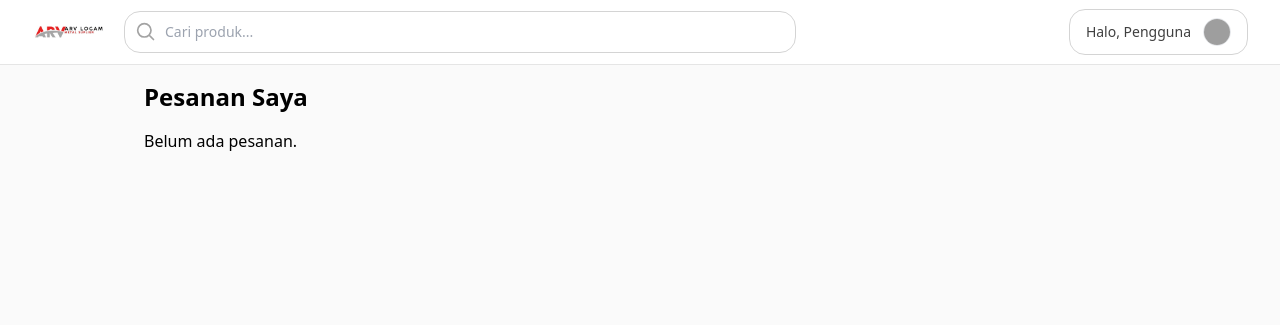
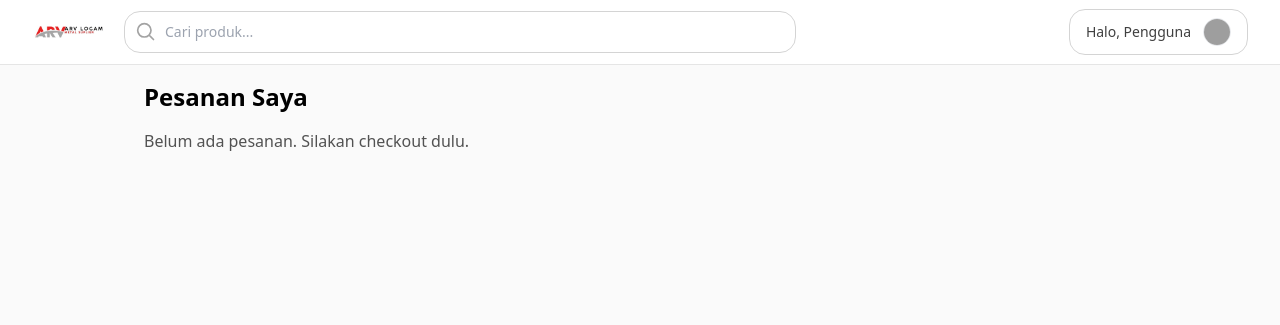
Before and after one commit to ARVLogam/my-flask-app, a Flask app: template templates/orders_me.html in a window 1280 px wide. Shown: the top 325 px of the page. Run offline with Flask 3, Linux system fonts and the light colour scheme; the template is opened without the code that fills it, so the values that code supplies are empty; some libraries are stand-ins or nearby versions; grey boxes are pictures that could not be loaded.

Commit message:
Update orders_me.html

```diff
--- a/templates/orders_me.html
+++ b/templates/orders_me.html
@@ -6,14 +6,19 @@
   {% include 'navbar.html' %}
   <main class="max-w-5xl mx-auto p-4">
     <h1 class="text-2xl font-bold mb-4">Pesanan Saya</h1>
+
     {% if orders %}
       <div class="bg-white rounded-xl shadow overflow-x-auto">
         <table class="w-full text-sm">
-          <thead><tr class="text-left border-b">
-            <th class="py-2 px-3">#</th><th class="py-2 px-3">Status</th>
-            <th class="py-2 px-3">Total</th><th class="py-2 px-3">Pembayaran</th>
-            <th class="py-2 px-3">Waktu</th>
-          </tr></thead>
+          <thead>
+            <tr class="text-left border-b">
+              <th class="py-2 px-3">#</th>
+              <th class="py-2 px-3">Status</th>
+              <th class="py-2 px-3">Total</th>
+              <th class="py-2 px-3">Pembayaran</th>
+              <th class="py-2 px-3">Waktu</th>
+            </tr>
+          </thead>
           <tbody>
             {% for o in orders %}
               <tr class="border-b">
@@ -28,7 +33,7 @@
         </table>
       </div>
     {% else %}
-      <p>Belum ada pesanan.</p>
+      <p class="text-neutral-600">Belum ada pesanan. Silakan checkout dulu.</p>
     {% endif %}
   </main>
 </body></html>
```
